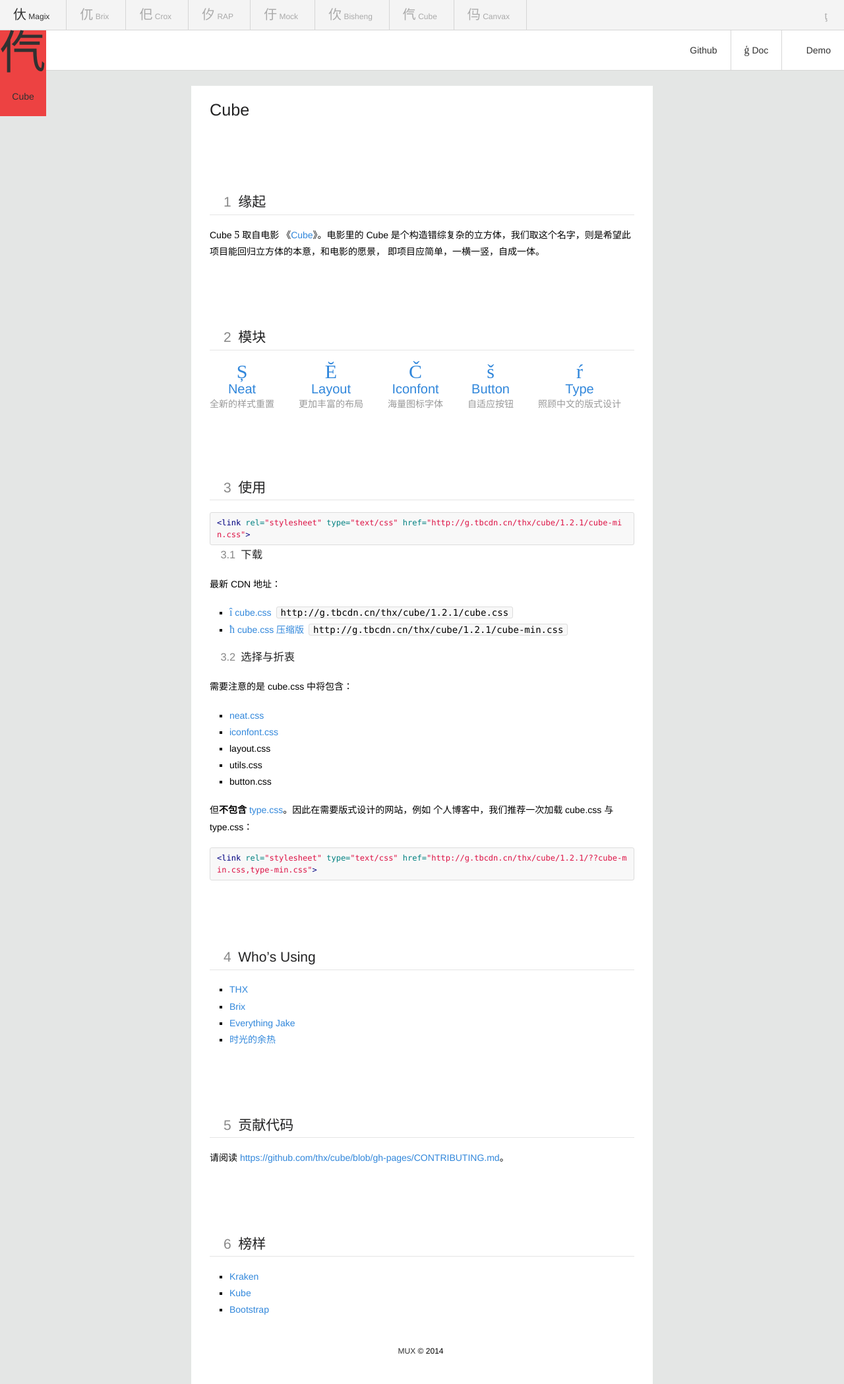
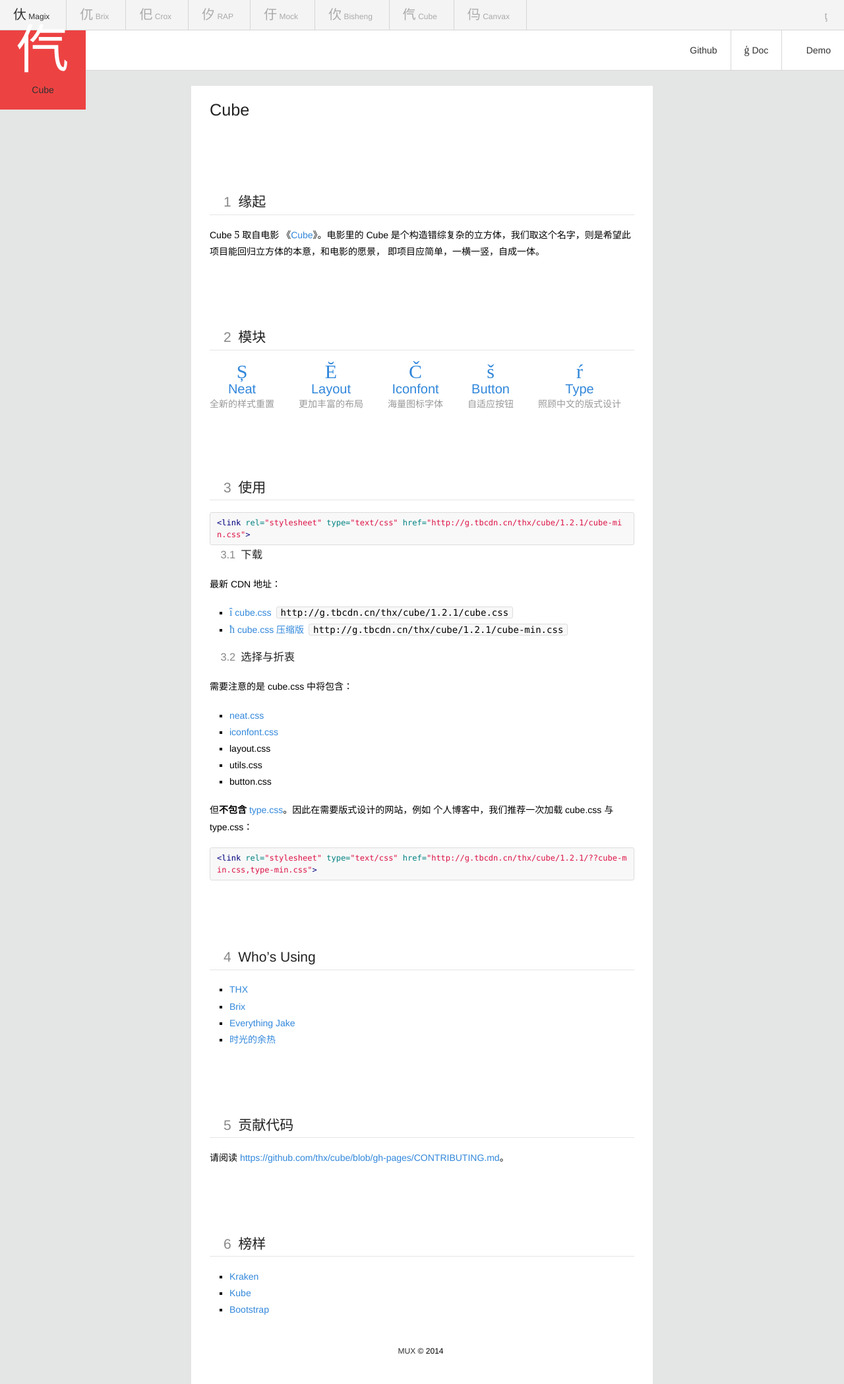
Before and after one commit to thx/cube, a Jekyll site: the page built from index.md, in a window 1280 px wide. Shown: the whole page at 66% size. Built offline with Jekyll 4.4.1, drawn with Linux system fonts in a browser that asks for light colours; some web fonts are replaced; Markdown is read by kramdown in place of the engine named in the settings; comment, search, counter and statistics services are not loaded.

Commit message:
Add settings; change to iconlogo

```diff
--- /dev/null
+++ b/_includes/settings.html
@@ -0,0 +1,29 @@
+
+
+<div class="settings">
+<!-- 文字大小 begin -->
+    <label class="type-set-label set-first set-font-small" data-font-size="small" title="较小">
+        <span class="bd">
+            <span class="set-title">较小</span><span class="set-icon set-font-small">A</span>
+        </span>
+    </label>
+    <label class="type-set-label" data-font-size="middle" title="默认">
+        <span class="bd">
+            <span class="set-title">默认</span><span class="set-icon set-font-middle">A</span>
+        </span>
+    </label>
+    <label class="type-set-label" data-font-size="large" title="较大">
+        <span class="bd">
+            <span class="set-title">较大</span><span class="set-icon set-font-large">A</span>
+        </span>
+    </label>
+<!-- 文字大小 end -->
+
+<!-- 昼夜模式 begin -->
+    <label class="type-set-label set-last set-night" data-class="night" title="夜晚模式">
+        <span class="bd">
+            <span class="set-title">夜晚模式</span><i class="set-icon iconfont">&#452;</i>
+        </span>
+    </label>
+<!-- 昼夜模式 end -->
+</div>
--- a/_layouts/post.html
+++ b/_layouts/post.html
@@ -4,6 +4,7 @@
 ---
 
 <div id="page">
+  {% include settings.html %}
   <div id="content">
     <div id="content-wrap">
       {% include ceiling.html %}
@@ -27,7 +28,7 @@
     <a href="javascript:void(0)" class="toggler" id="J_toggler">
       <i class="iconfont">&#271;</i> 导航
     </a>
-    <a href="{{ site.baseurl }}/" class="logo"><i class="iconfont mi-cube"></i> Cube</a>
+    <a href="{{ site.baseurl }}/" class="logo"><i class="iconlogo mi-cube"></i> Cube</a>
     <ul class="menu">
     {% for category in site.categories %}
       <li>
```
